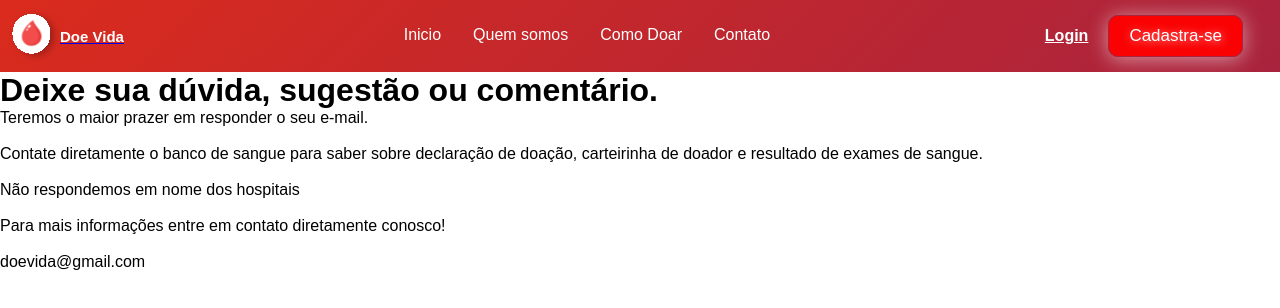
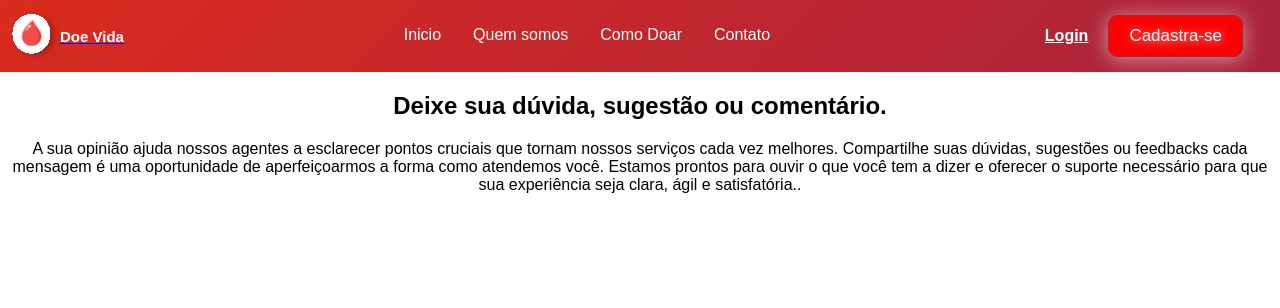
Before and after one commit to Gustavooxx/Tcc_Projeto, a React (Vite) app in the folder Frontend/: page /contato in a window 1280 px wide. Shown: the top 308 px of the page. Built offline with nearby package versions, Linux system fonts and the light colour scheme.

Commit message:
como doar
arrumando erro

```diff
--- a/Frontend/src/pages/Inicio/index.jsx
+++ b/Frontend/src/pages/Inicio/index.jsx
@@ -21,7 +21,7 @@ export default function Inicio() {
 
                         <Link to='/inicio'> Inicio </Link>
                         <Link to='/Quem somos'> Quem somos </Link>
-                        <Link to='/login'> Como Doar </Link>
+                        <Link to='/como doar'> Como Doar </Link>
                         <Link to='/contato'> Contato </Link>
 
                     </div>
--- a/Frontend/src/pages/contato/index.jsx
+++ b/Frontend/src/pages/contato/index.jsx
@@ -36,6 +36,8 @@ export default function Contato(){
 
             </section>
 
+            <section className='conteudo'>
+
             <div className='title'>
 
                 <h1>Deixe sua dúvida, sugestão ou comentário.</h1>
@@ -43,24 +45,12 @@ export default function Contato(){
             </div>
 
             <div className="paragrafo">
-                <p>Teremos o maior prazer em responder o seu e-mail.</p>
+                <p>A sua opinião ajuda nossos agentes a esclarecer pontos cruciais que tornam nossos serviços cada vez melhores. Compartilhe suas dúvidas, sugestões ou feedbacks cada mensagem é uma oportunidade de aperfeiçoarmos a forma como atendemos você.
 
-                <br />
+Estamos prontos para ouvir o que você tem a dizer e oferecer o suporte necessário para que sua experiência seja clara, ágil e satisfatória..</p>
+            </div>
 
-                <p>Contate diretamente o banco de sangue para saber sobre declaração de doação, carteirinha de doador e resultado de exames de sangue.</p>
-
-                <br />
-
-                <p>Não respondemos em nome dos hospitais</p>
-
-                <br />
-
-                <p>Para mais informações entre em contato diretamente conosco!</p>
-
-                <br />
-
-                <p>doevida@gmail.com</p>
-            </div>
+            </section>
         </div>
     )
 }
--- a/Frontend/src/pages/contato/index.scss
+++ b/Frontend/src/pages/contato/index.scss
@@ -0,0 +1,13 @@
+.container-site{
+
+
+    .conteudo{
+        text-align: center;
+
+
+        .title{
+            margin-top: 20px;
+            margin-bottom: 20px;
+        }
+    }
+}
```
Also changed, not shown: Frontend/src/pages/comodoar/index.jsx (added, +36 -0 lines), Frontend/src/pages/comodoar/index.scss (added), Frontend/src/routes.jsx (line endings or trailing spaces).
